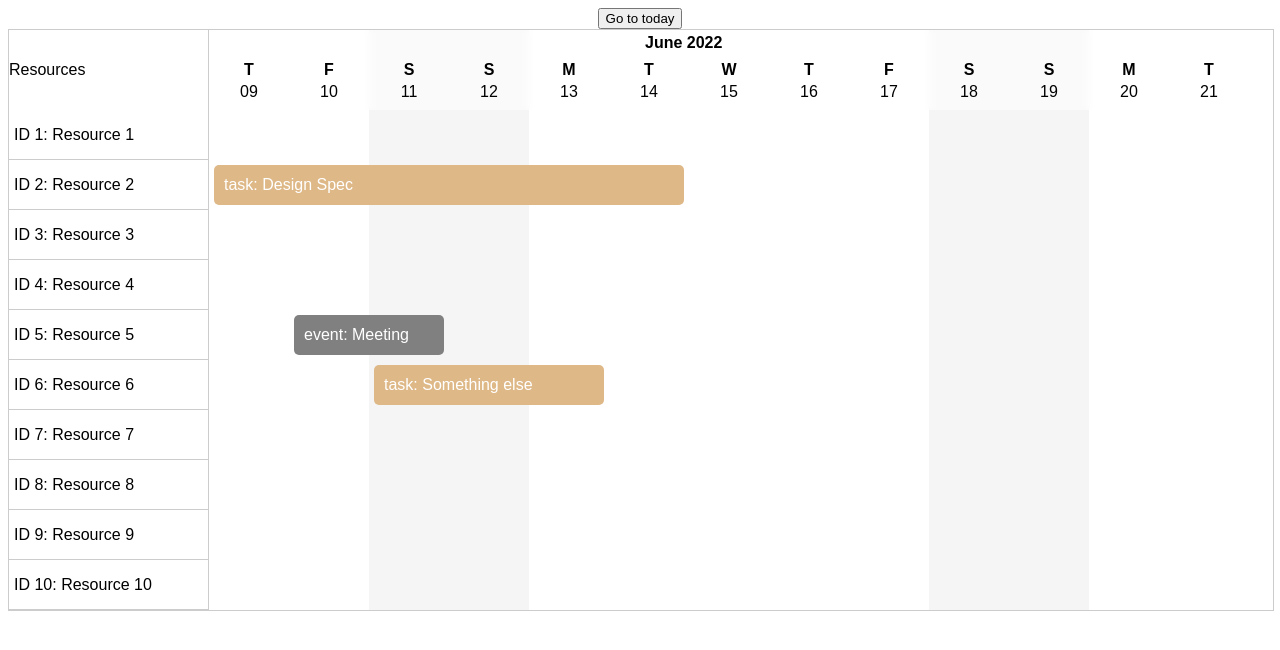
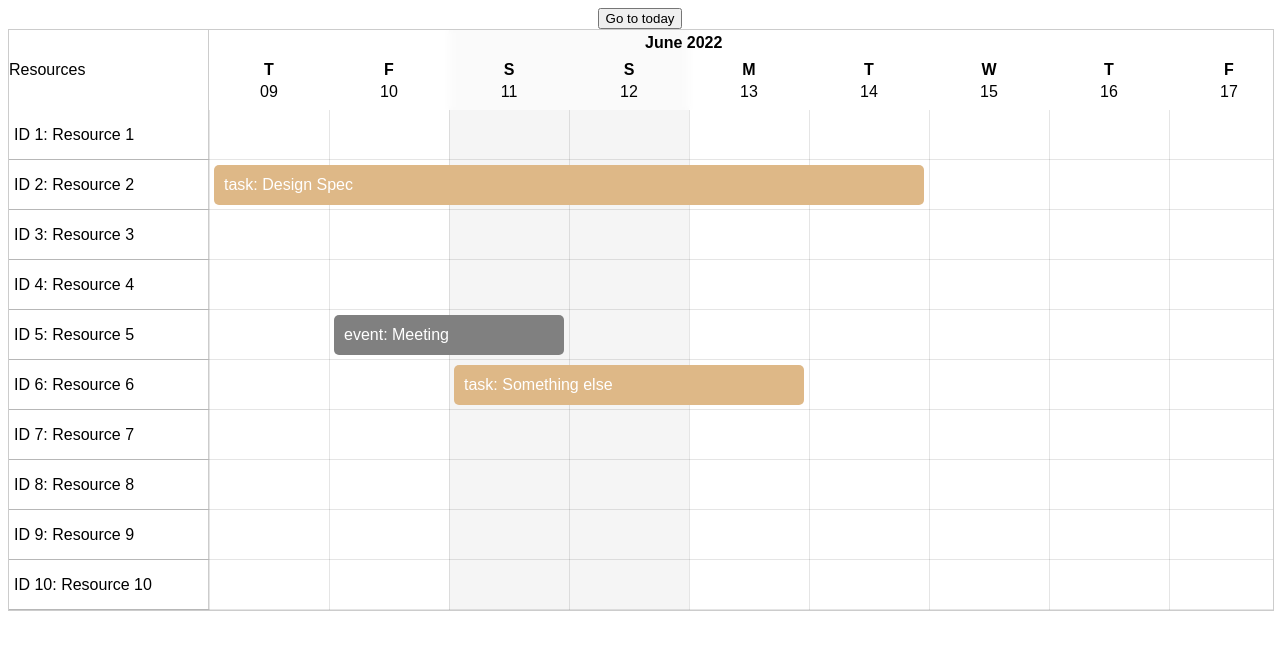
Before and after one commit to tjFogarty/vue-timeline, a Vue app: page / in a window 1280 px wide. Shown: the top 650 px of the page. Built offline with nearby package versions, Linux system fonts and the light colour scheme.

Commit message:
Adds grid background

```diff
--- a/src/components/TimelineView/TimelineView.vue
+++ b/src/components/TimelineView/TimelineView.vue
@@ -4,6 +4,8 @@
   </div>
   <div class="timeline-container" ref="container">
     <div class="timeline">
+      <div class="grid-bg"></div>
+
       <Resources>
         <template #resource="{ item }">
           <slot name="resource" v-bind="{ item }" />
@@ -46,7 +48,7 @@ const props = defineProps({
   },
   columnWidth: {
     type: Number,
-    default: 80,
+    default: 120,
   },
   resourceWidth: {
     type: Number,
@@ -86,6 +88,18 @@ const timelineHeightPx = computed(() => {
   text-align: center;
 }
 
+.grid-bg {
+  position: absolute;
+  top: calc(v-bind(headerHeight) * 1px);
+  left: calc(v-bind(resourceWidth) * 1px);
+  background-size: calc(v-bind(columnWidth) * 1px);
+  background-image:
+    linear-gradient(to right, rgba(0, 0, 0, 0.1) 1px, transparent 1px);
+  width: 100%;
+  height: 100%;
+  pointer-events: none;
+}
+
 .timeline-container {
   width: 100%;
   overflow: auto;
--- a/src/components/TimelineView/components/Resources.vue
+++ b/src/components/TimelineView/components/Resources.vue
@@ -15,7 +15,7 @@
 import { computed } from 'vue';
 import { useCurrentTimeline } from '../composables/useTimeline';
 
-const { resources, resourceWidth, resourceHeight, headerHeight } = useCurrentTimeline();
+const { timelineWidth, resources, resourceWidth, resourceHeight, headerHeight } = useCurrentTimeline();
 
 const resourceWidthPx = computed(() => {
   return `${resourceWidth}px`;
@@ -45,6 +45,7 @@ const headerHeightPx = computed(() => {
   display: flex;
   align-items: center;
   width: 100%;
+  z-index: 1;
   height: v-bind(headerHeightPx);
 }
 
@@ -55,6 +56,17 @@ const headerHeightPx = computed(() => {
 }
 
 .resource-item {
+  position: relative;
   height: v-bind(resourceHeightPx);
 }
+
+.resource-item:after {
+  content: '';
+  width: 100%;
+  position: absolute;
+  bottom: 0;
+  height: 1px;
+  width: calc(v-bind(timelineWidth) * 1px);
+  background-color: rgba(0, 0, 0, 0.1);
+}
 </style>
```
